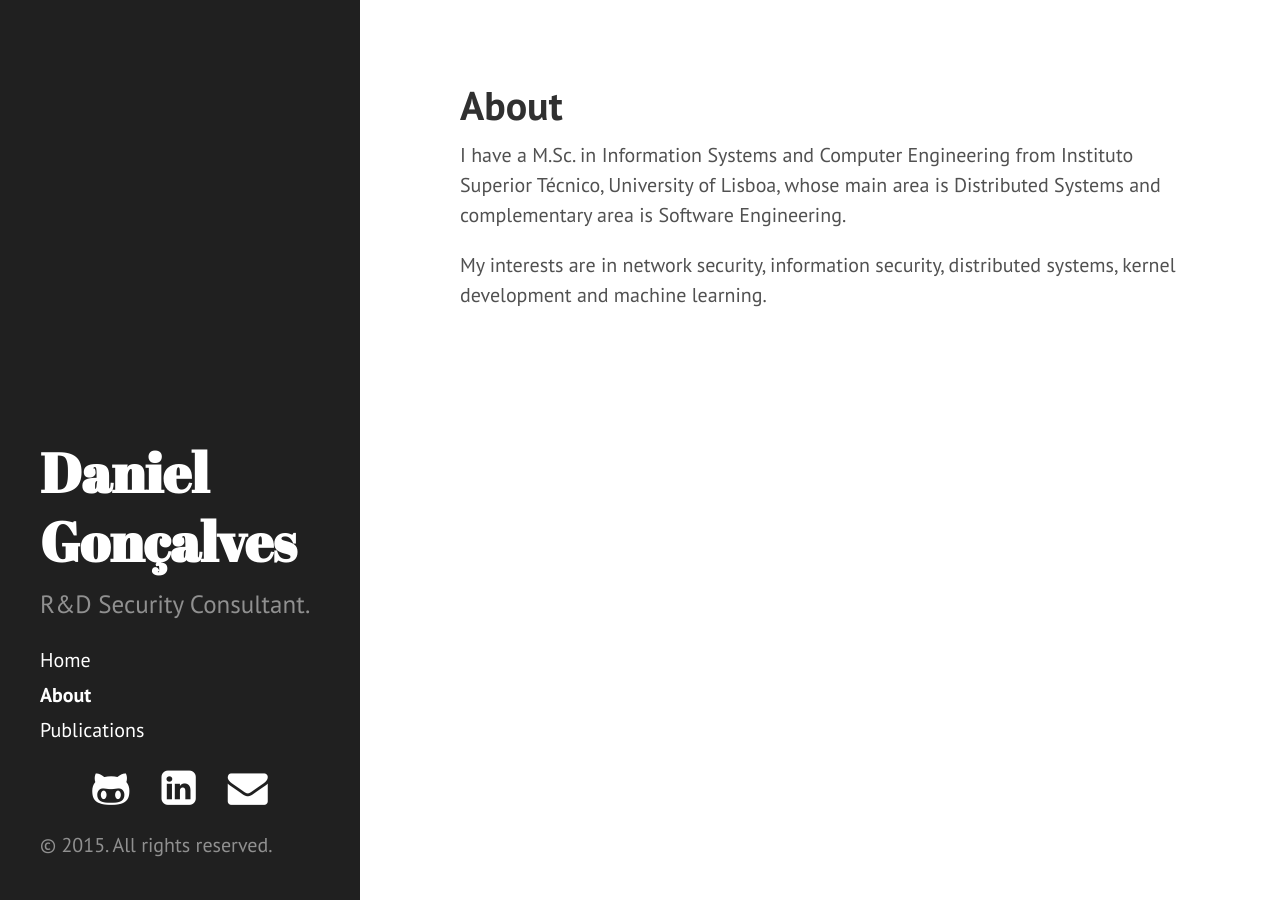
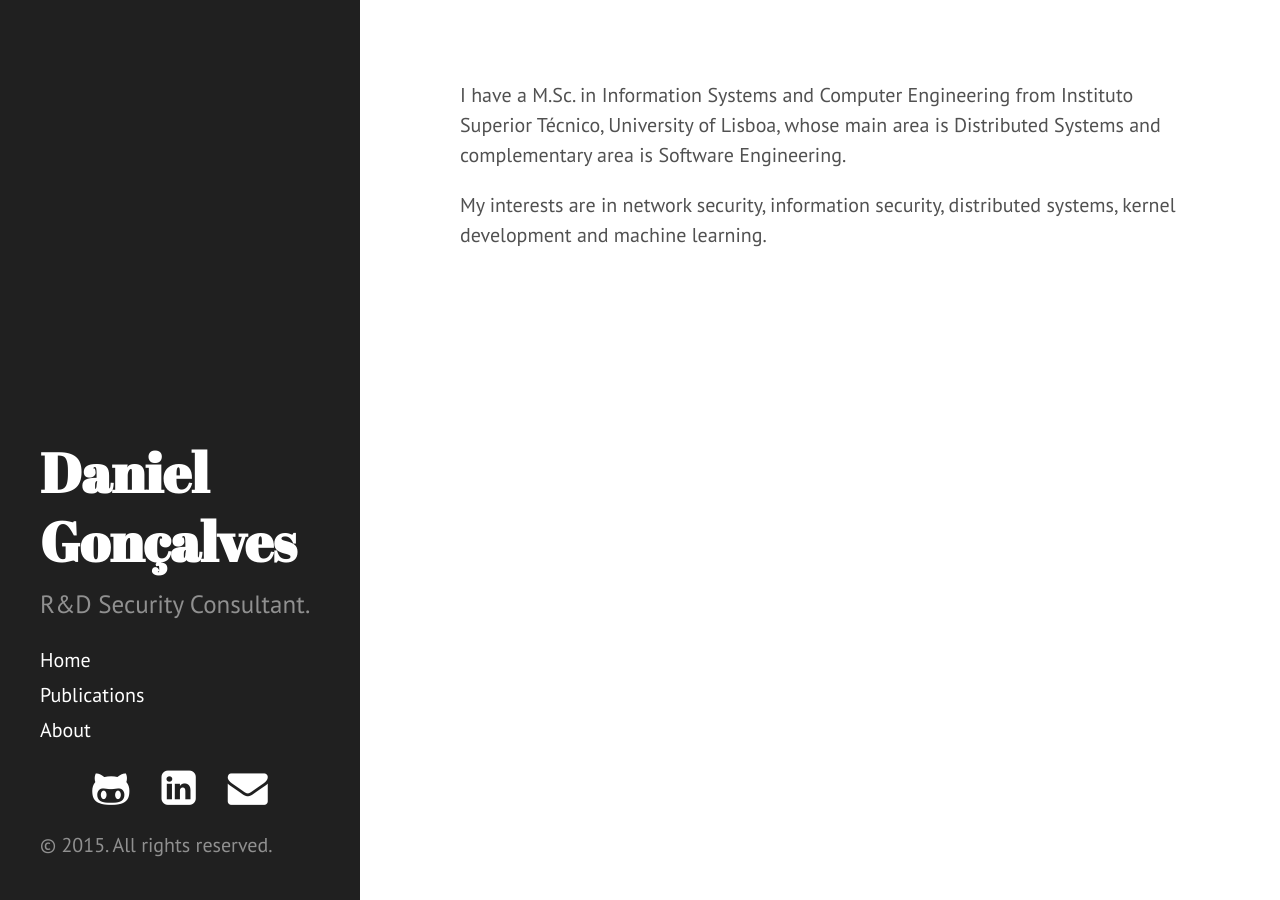
Before and after one commit to 2phost/2phost.github.io, a Jekyll site: the page built from about.md, in a window 1280 px wide. Built offline with Jekyll 4.4.1, drawn with Linux system fonts in a browser that asks for light colours; nearby versions of some CDN libraries; Markdown is read by kramdown in place of the engine named in the settings; some of the changed lines change nothing that is shown.

Commit message:
social update

```diff
--- a/_config.yml
+++ b/_config.yml
@@ -15,7 +15,8 @@
 
 author:
   name:           'Daniel Gonçalves'
-  url:            https://twitter.com/user
+  email:          mailto:mail@danieldiasgoncalves.com
+  url:            http://danieldiasgoncalves.com
 
 paginate:         5
 
--- a/_includes/sidebar.html
+++ b/_includes/sidebar.html
@@ -26,6 +26,8 @@
         {% endif %}
       {% endfor %}
 
+      <a class="sidebar-nav-item{% if page.url == site.baseurl %} active{% endif %}" href="{{ site.baseurl }}/about">About</a>
+
     </nav>
 
     <center>
--- a/about.md
+++ b/about.md
@@ -1,5 +1,5 @@
 ---
-layout: page
+layout: default
 title: About
 ---
 
```
